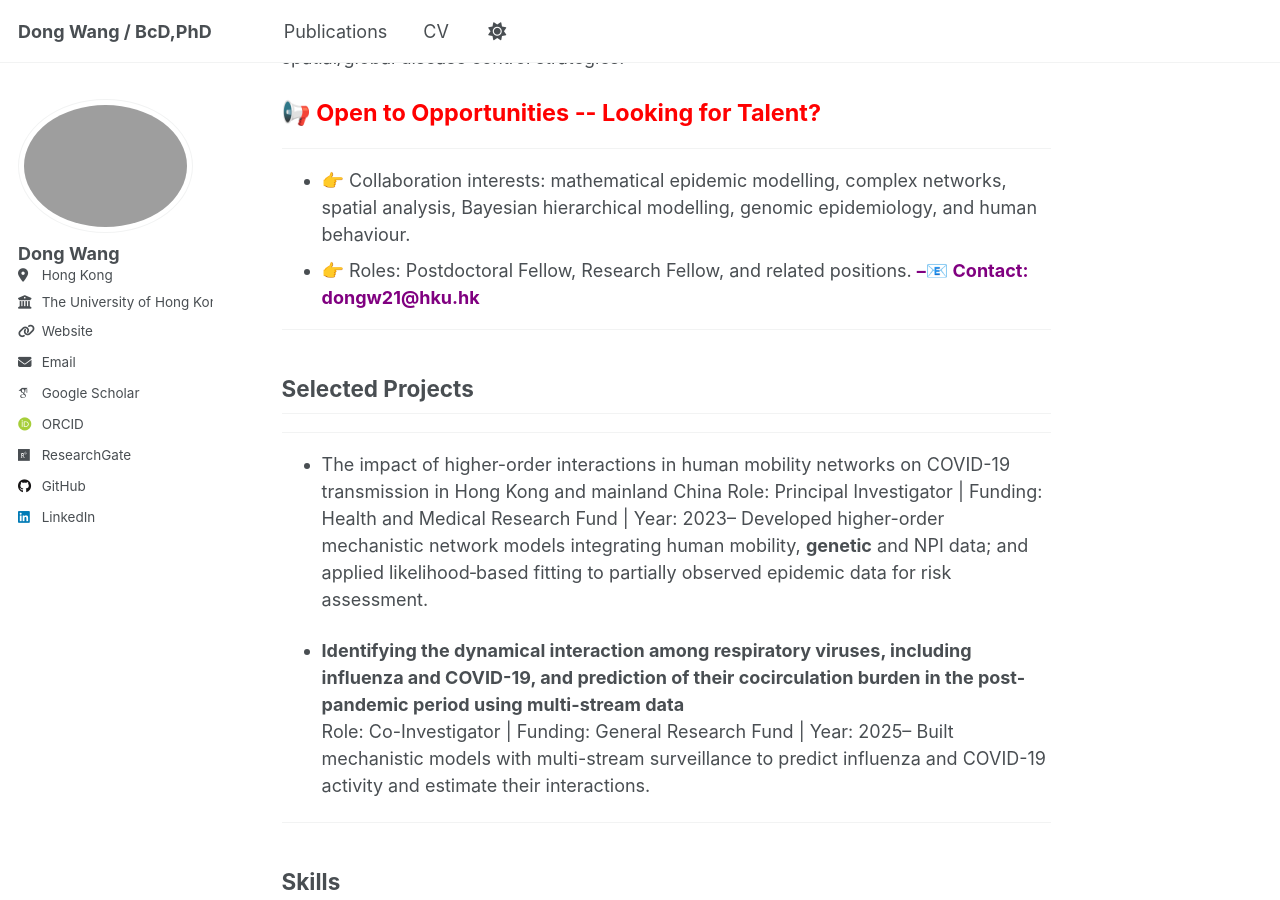
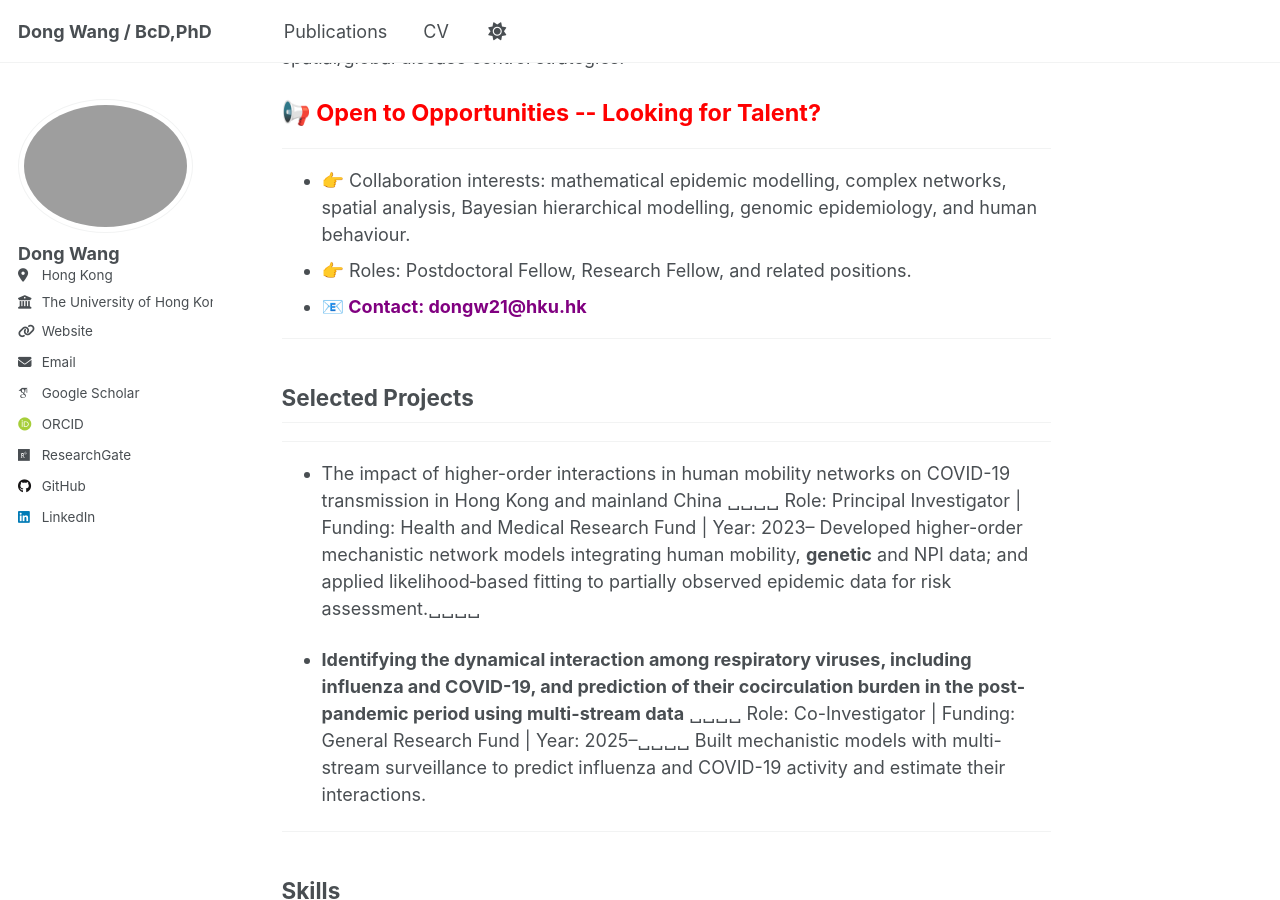
Before and after one commit to WangDongHKU/Dong_WANG.github.io, a Jekyll site: the page built from _pages/about.md, in a window 1280 px wide and 900 px high, scrolled down 417 px. Built offline with Jekyll 4.4.1, drawn with Linux system fonts in a browser that asks for light colours; some web fonts are replaced; a script that is not in the unit is left out.

Commit message:
Update about.md
Signed-off-by: DONG WANG <92856596+WangDongHKU@users.noreply.github.com>

```diff
--- a/_pages/about.md
+++ b/_pages/about.md
@@ -18,17 +18,17 @@ I am a  Postdoctoral Fellow at HKU School of Public Health with a PhD in **Mathe
 ---
 - 👉 Collaboration interests: mathematical epidemic modelling, complex networks, spatial analysis, Bayesian hierarchical modelling, genomic epidemiology, and human behaviour.
 - 👉 Roles: Postdoctoral Fellow, Research Fellow, and related positions.
-<span style="color: purple; font-weight:bold;">--📧 Contact: dongw21@hku.hk  </span>
+- <span style="color: purple; font-weight:bold;">📧 Contact: dongw21@hku.hk  </span>
 
 ---
 ## Selected Projects
 ---
-- The impact of higher-order interactions in human mobility networks on COVID-19 transmission in Hong Kong and mainland China
+- The impact of higher-order interactions in human mobility networks on COVID-19 transmission in Hong Kong and mainland China ␣␣␣␣
    Role: Principal Investigator | Funding: Health and Medical Research Fund | Year: 2023–
-Developed  higher-order mechanistic network models integrating human mobility, **genetic** and NPI data; and applied likelihood‑based fitting to partially observed epidemic data for risk assessment.
+Developed  higher-order mechanistic network models integrating human mobility, **genetic** and NPI data; and applied likelihood‑based fitting to partially observed epidemic data for risk assessment.␣␣␣␣
 
-- **Identifying the dynamical interaction among respiratory viruses, including influenza and COVID-19, and prediction of their cocirculation burden in the post-pandemic period using multi-stream data**
-   Role: Co-Investigator | Funding: General Research Fund | Year: 2025–
+- **Identifying the dynamical interaction among respiratory viruses, including influenza and COVID-19, and prediction of their cocirculation burden in the post-pandemic period using multi-stream data** ␣␣␣␣
+   Role: Co-Investigator | Funding: General Research Fund | Year: 2025–␣␣␣␣
 Built mechanistic models with multi-stream surveillance to predict influenza and COVID-19 activity and estimate their interactions.
 
 ---
```
